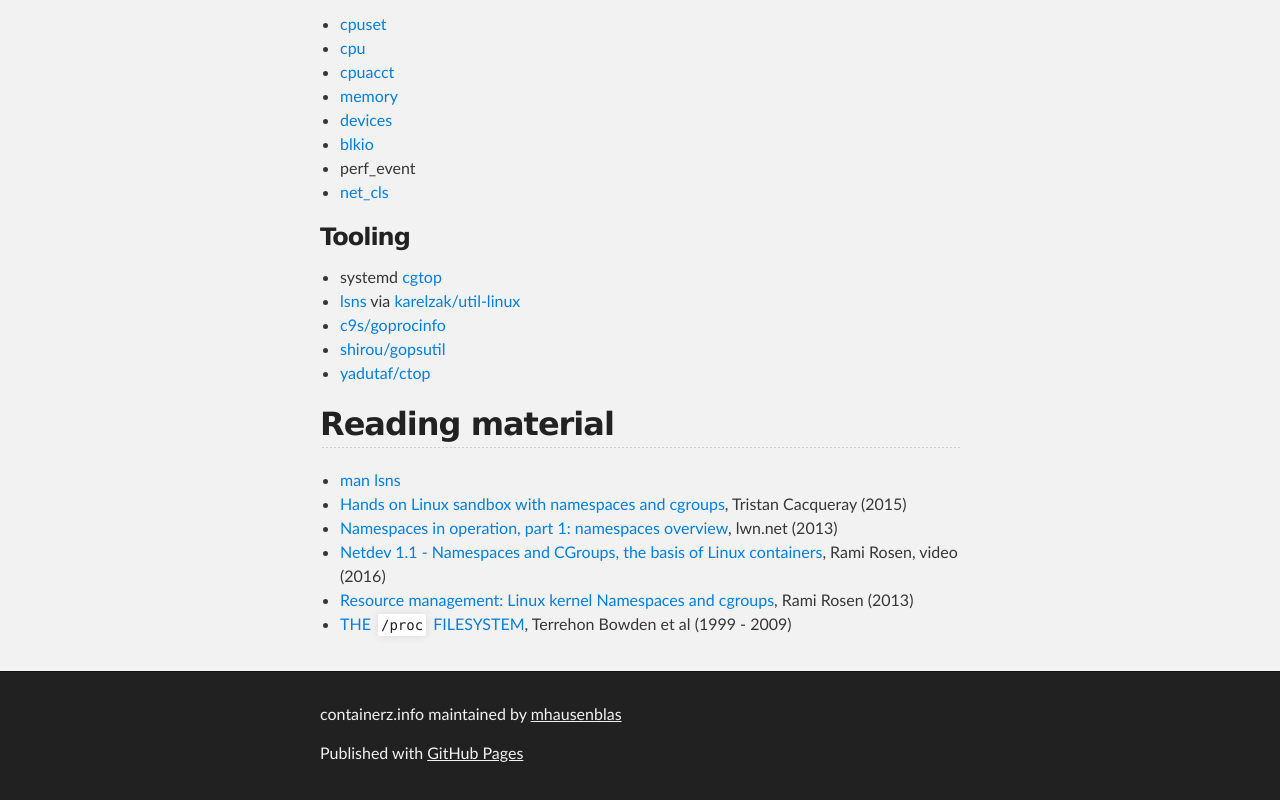
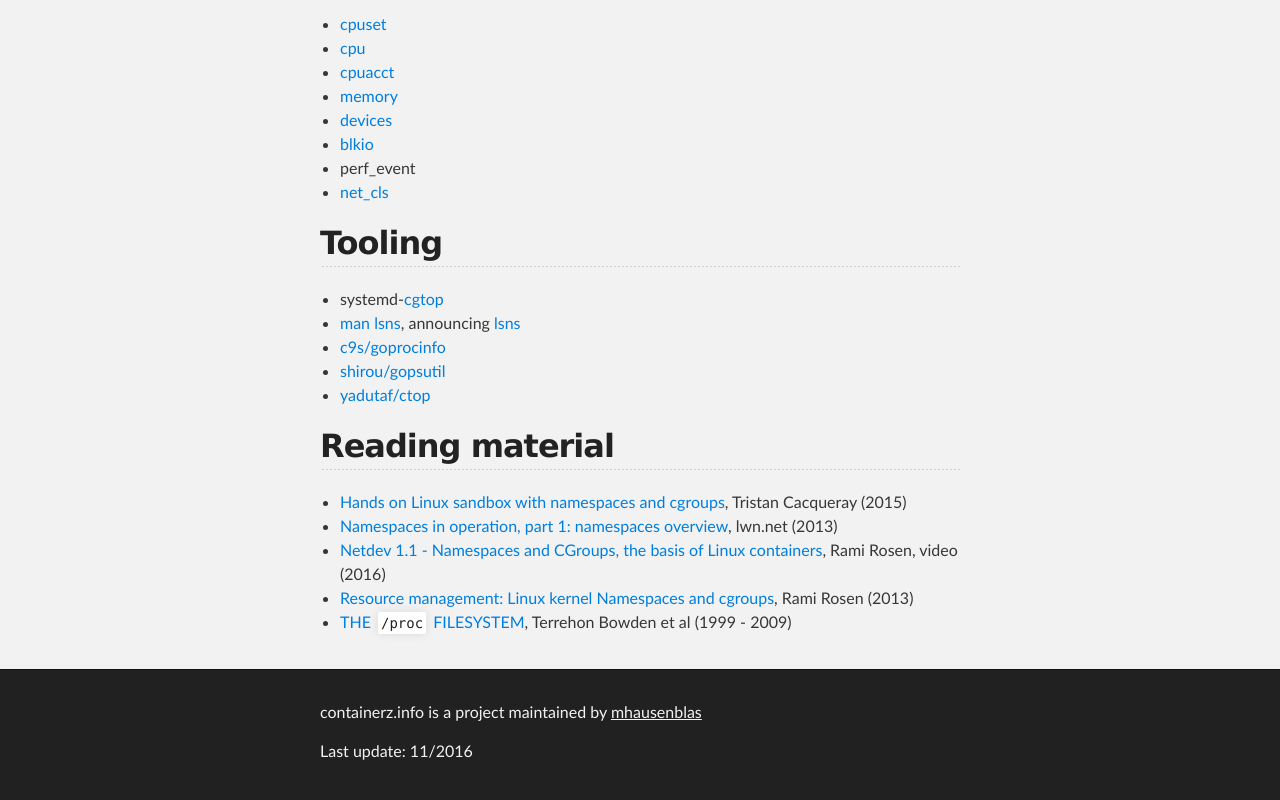
Before and after one commit to mhausenblas/containerz.info, a plain HTML site: page index.html in a window 1280 px wide. Shown: the part 1591-2391 px from the top of the page. Drawn offline with Linux system fonts and the light colour scheme.

Commit message:
minor fixes

```diff
--- a/index.html
+++ b/index.html
@@ -16,15 +16,15 @@
     <!-- HEADER -->
     <div id="header_wrap" class="outer">
         <header class="inner">
-          <h1 id="project_title">containerz.info</h1>
-          <h2 id="project_tagline">All things Linux containers</h2>
+          <h1 id="project_title">All things Linux containers</h1>
+          <h2 id="project_tagline">A container a day keeps the pager away!</h2>
         </header>
     </div>
 
     <!-- MAIN CONTENT -->
     <div id="main_content_wrap" class="outer">
       <section id="main_content" class="inner">
-        <p>This website is dedicated to the documentation of Linux containers. As mentioned <a href="https://articles.microservices.com/containers-are-a-lie-2521afda1f81">elsewhere</a>, in a sense there
+        <p>This little website here is dedicated to the documentation of Linux containers. As mentioned <a href="https://articles.microservices.com/containers-are-a-lie-2521afda1f81">elsewhere</a>, in a sense there
 are no containers per se, but Linux kernel features such as namespaces and cgroups that are
 bundled and used in different ways to provide an abstraction we call <code>container</code>. Examples of
 this bundling are Docker, CoreOS <a href="https://github.com/appc/spec/">appc</a>, OCI <a href="https://runc.io/">runc</a>,
@@ -72,15 +72,12 @@ Canonical <a href="https://linuxcontainers.org/">LXC/LXD</a>, and <a href="https
 <li><a href="https://www.kernel.org/doc/Documentation/cgroup-v1/net_cls.txt">net_cls</a></li>
 </ul>
 
-<h3>
-<a id="tooling" class="anchor" href="#tooling" aria-hidden="true"><span aria-hidden="true" class="octicon octicon-link"></span></a>Tooling</h3>
+<h2>
+<a id="tooling" class="anchor" href="#tooling" aria-hidden="true"><span aria-hidden="true" class="octicon octicon-link"></span></a>Tooling</h2>
 
 <ul>
-<li>systemd <a href="https://www.freedesktop.org/software/systemd/man/systemd-cgtop.html">cgtop</a>
-</li>
-<li>
-<a href="http://karelzak.blogspot.ie/2015/12/lsns8-new-command-to-list-linux.html">lsns</a> via <a href="https://github.com/karelzak/util-linux">karelzak/util-linux</a>
-</li>
+<li>systemd-<a href="https://www.freedesktop.org/software/systemd/man/systemd-cgtop.html">cgtop</a></li>
+<li><a href="http://man7.org/linux/man-pages/man8/lsns.8.html">man lsns</a>, announcing <a href="http://karelzak.blogspot.ie/2015/12/lsns8-new-command-to-list-linux.html">lsns</a></li>
 <li><a href="https://github.com/c9s/goprocinfo">c9s/goprocinfo</a></li>
 <li><a href="https://github.com/shirou/gopsutil/">shirou/gopsutil</a></li>
 <li><a href="https://github.com/yadutaf/ctop">yadutaf/ctop</a></li>
@@ -90,7 +87,6 @@ Canonical <a href="https://linuxcontainers.org/">LXC/LXD</a>, and <a href="https
 <a id="reading-material" class="anchor" href="#reading-material" aria-hidden="true"><span aria-hidden="true" class="octicon octicon-link"></span></a>Reading material</h2>
 
 <ul>
-<li><a href="http://man7.org/linux/man-pages/man8/lsns.8.html">man lsns</a></li>
 <li>
 <a href="https://blogs.rdoproject.org/7761/hands-on-linux-sandbox-with-namespaces-and-cgroups">Hands on Linux sandbox with namespaces and cgroups</a>, Tristan Cacqueray (2015)</li>
 <li>
@@ -108,8 +104,8 @@ Canonical <a href="https://linuxcontainers.org/">LXC/LXD</a>, and <a href="https
     <!-- FOOTER  -->
     <div id="footer_wrap" class="outer">
       <footer class="inner">
-        <p class="copyright">containerz.info maintained by <a href="https://github.com/mhausenblas">mhausenblas</a></p>
-        <p>Published with <a href="https://pages.github.com">GitHub Pages</a></p>
+        <p class="copyright">containerz.info is a project maintained by <a href="https://github.com/mhausenblas">mhausenblas</a></p>
+        <p>Last update: 11/2016</p>
       </footer>
     </div>
 
```
